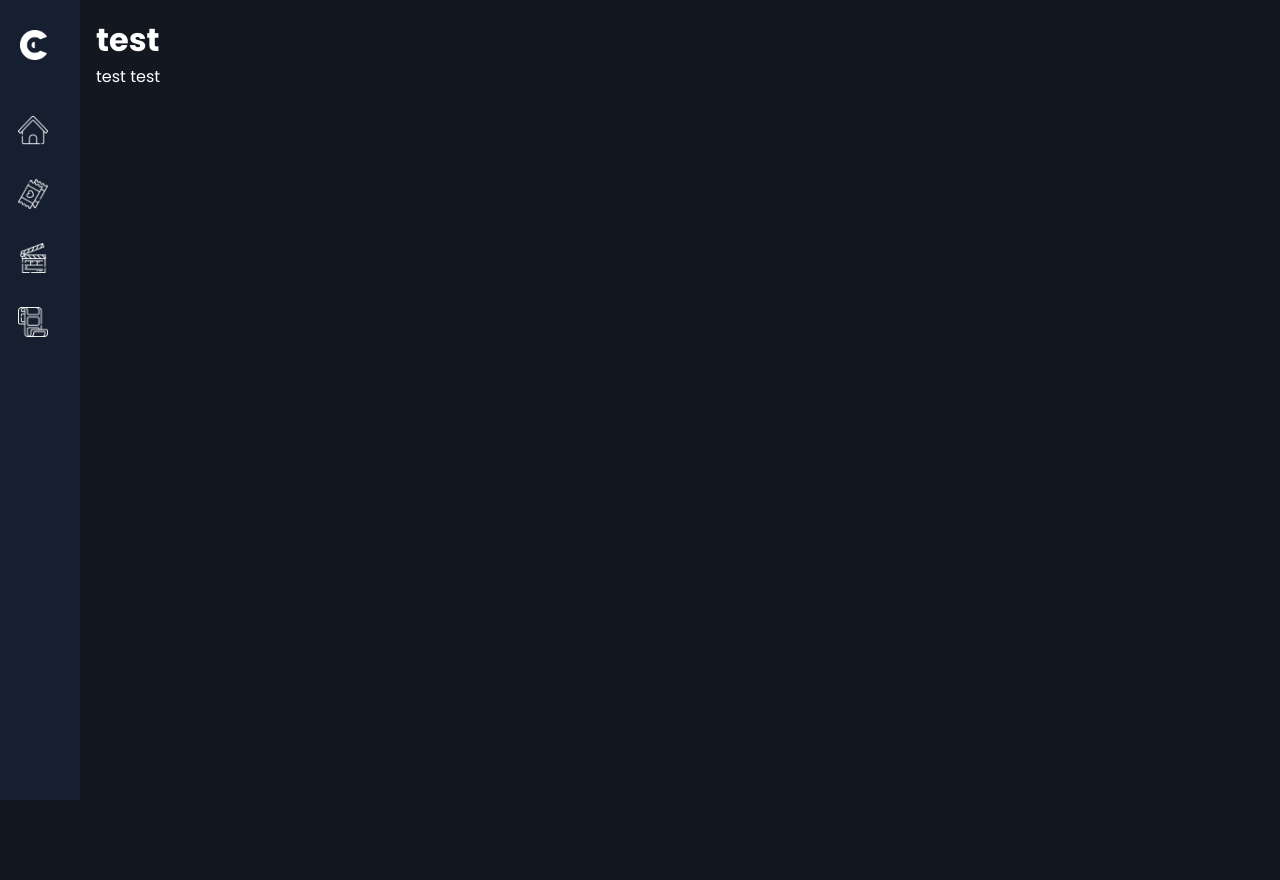
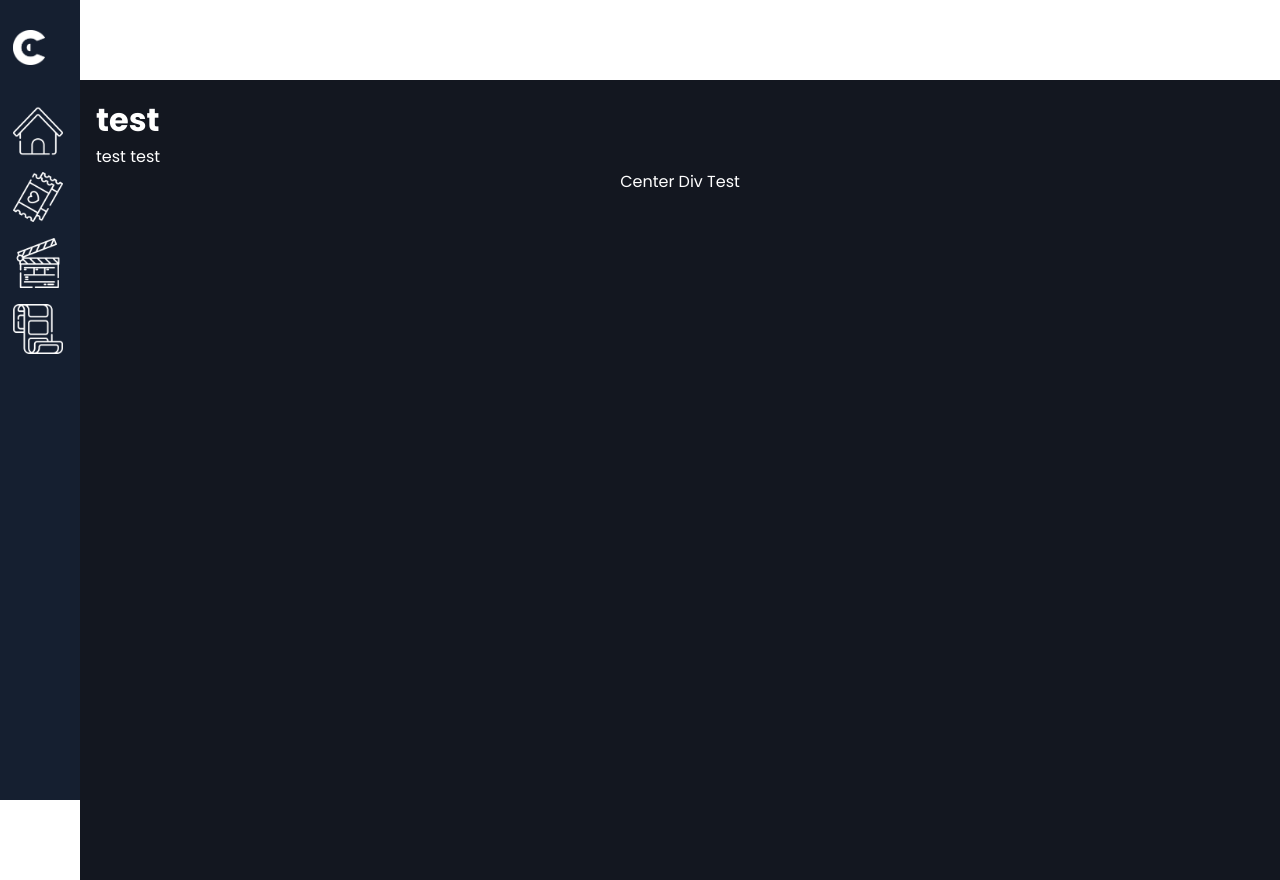
Before and after one commit to jakobupton/cinemate, a PHP site: page / in a window 1280 px wide. Before the commit the page ends 800 px from the top, so only its background shows below. Run offline with PHP 8.4, Linux system fonts and the light colour scheme.

Commit message:
centering and fighting with icons.

```diff
--- a/index.php
+++ b/index.php
@@ -22,7 +22,7 @@
         <div class="sidebar">
             <div class="top">
                 <div class="logo">
-                    <img src="img/icons/c_logo.png" alt="Cinemate C"class="cinemate-logo" id="logo"></img>
+                    <img src="img/icons/c_logo.png" alt="Cinemate C"class="cinemate-logo" onclick="toggleSidebar()"></img>
                     <img src="img/icons/cinemate.png" alt="Cinemate Title" class="cinemate-name"></img>
                 </div>
             </div>
@@ -67,8 +67,11 @@
 
         <div class="main-content">
             <h1>test</h1>
-            <p> test test</p>
+            <p>test test</p>
+            <div class="center">
+                <p><?php echo "Center Div Test" ?></p>
+            </div>
         </div>
+        <script src="scripts/main.js"></script>
     </body>
-    <script src="scripts/main.js"></script>
 </html>
--- a/scripts/main.js
+++ b/scripts/main.js
@@ -1,5 +1,4 @@
-let logo = document.querySelector("#logo");
-let sidebar = document.querySelector(".sidebar");
-logo.onclick = function () {
+function toggleSidebar() {
+  let sidebar = document.querySelector(".sidebar");
   sidebar.classList.toggle("active");
-};
+}
--- a/styles/main.css
+++ b/styles/main.css
@@ -1,10 +1,10 @@
 :root {
-    --primary-color: #ff4a57;
-    --secondary-color: #151f30;
-    --text-color: #ffffff;
-    --text-light: #b3b3b3;
-    --border-color: #2c2c2c;
-    --background-color: #131720;
+    --primary-color: #192F55;
+    --secondary-color: #2D78DC;
+    --accent-color: #63E3FF;
+    --text-color: #FFF;
+    --background-color-darker: #131720;
+    --background-color: #151F30
 }
 
 * {
@@ -34,7 +34,6 @@
 .user-img {
     width: 50px;
     border-radius: 100%;
-    border: 1px solid #fff;
 }
 
 .sidebar {
@@ -45,7 +44,8 @@
     width: 80px;
     padding: 0.4rem 0.8rem;
     transition: all 0.5s ease;
-    background-color: #151f30;
+    background-color: var(--background-color);
+    z-index: 1;
 }
 
 .sidebar.active~.main-content { /* adjust content to left of sidebar */
@@ -58,7 +58,6 @@
 }
 
 .sidebar .top .logo {
-    color: var(--text-color);
     display: flex;
     width: 100%;
     align-items: center;
@@ -67,10 +66,9 @@
 }
 
 .sidebar .top .logo img {
-    height: 30px;
+    height: 35px;
     position: absolute;
     top: 30px;
-    left: 20px;
 }
 
 .sidebar p {
@@ -90,9 +88,14 @@
     opacity: 1;
     transition: all 0.5s;
 }
+/*
+.sidebar ul {
+    background-color: var(--background-color);
+} */
 
 .sidebar ul li {
-    position: relative;
+    display: relative;
+    align-items: center;
     list-style-type: none;
     margin: 1rem auto;
     line-height: 3rem;
@@ -100,20 +103,24 @@
 
 .sidebar ul li a {
     display: flex;
-    align-items: center;
     text-decoration: none;
-    margin-left: 5px;
+    border-radius: 16px;
 }
 
 .sidebar ul li a:hover {
-    background-color: var(--background-color);
+    background-color: var(--primary-color);
 }
 
 .sidebar ul li a img {
     align-items: center;
-    height: 30px;
+    height: 50px;
     transition: all 0.5s ease;
     filter: invert(1);
+}
+
+.sidebar.active ul li a img {
+    align-items: center;
+    justify-content: center;
 }
 
 .sidebar .nav-item {
@@ -126,11 +133,17 @@
 
 .main-content {
     position: relative;
-    background-color: var(--background-color);
+    background-color: var(--background-color-darker);
     min-height: 100vh;
-    top: 0;
+    top: 80px;
     left: 80px;
     transition: all 0.5s ease;
     width: calc(100% - 80px);
     padding: 1rem;
 }
+
+
+.main-content .center{
+    display: flex;
+    justify-content: center;
+}
```
